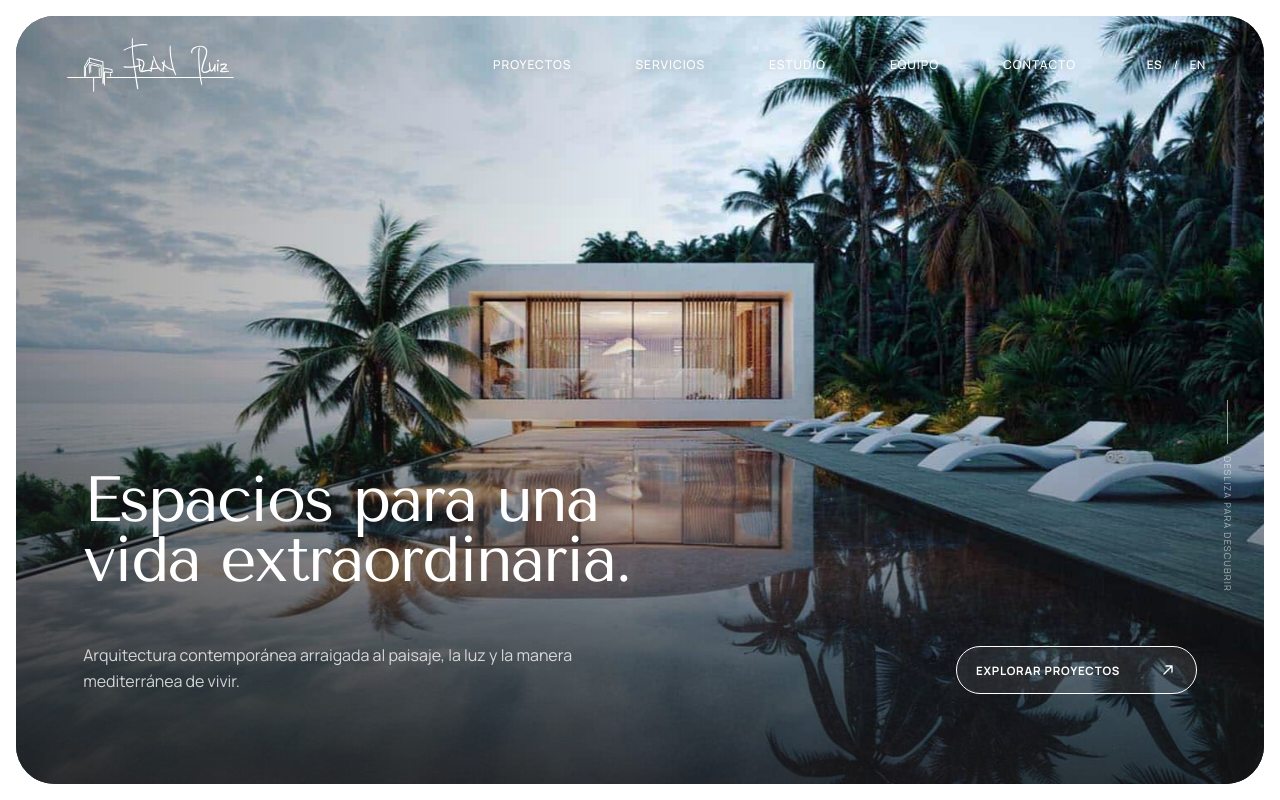
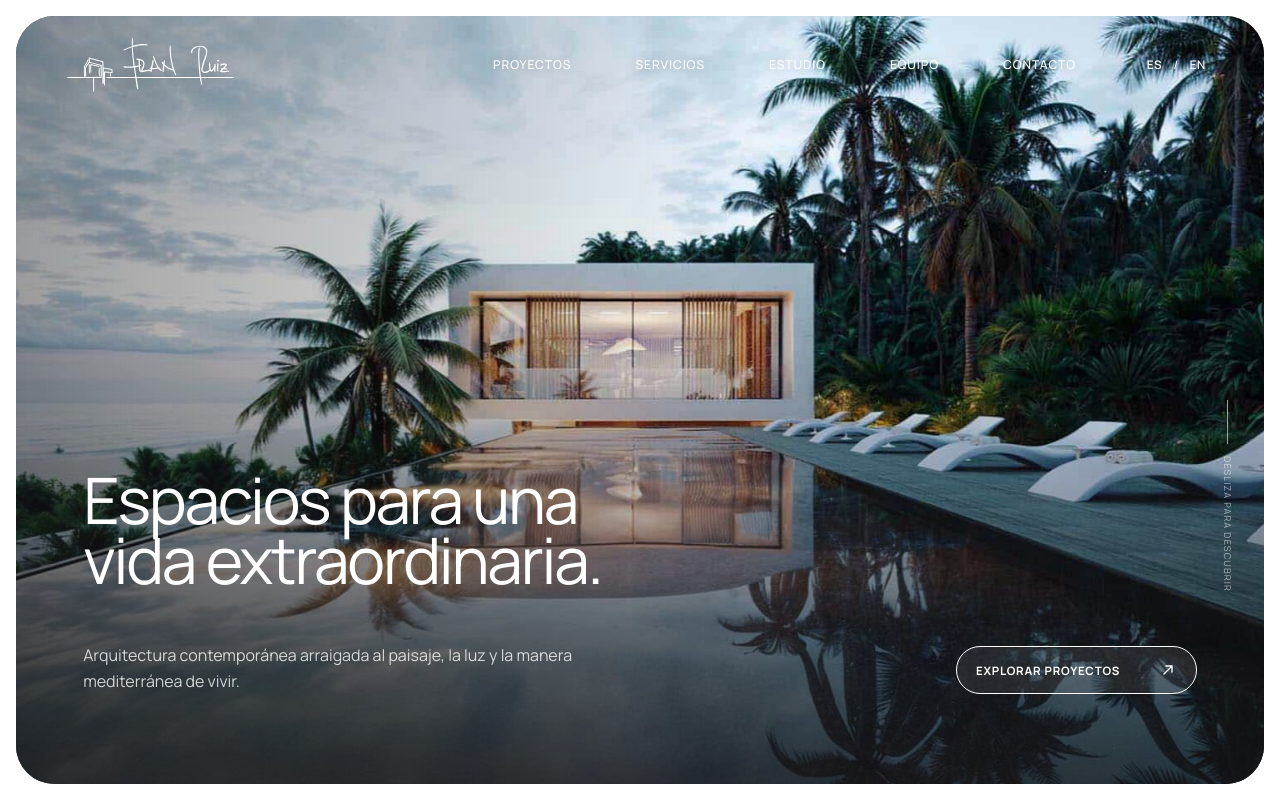
Before and after one commit to nmmilosevic/franruiz26, a Next.js app: page / in a window 1280 px wide. Shown: the top 800 px of the page. Built offline with nearby package versions, Linux system fonts and the light colour scheme.

Commit message:
Use Manrope for titles instead of Tenor Sans.
Keep one sans-serif family sitewide so headings no longer read as serif.

Co-authored-by: Cursor <cursoragent@cursor.com>

```diff
--- a/app/layout.tsx
+++ b/app/layout.tsx
@@ -1,19 +1,14 @@
 import type { Metadata } from "next";
-import { Manrope, Tenor_Sans } from "next/font/google";
+import { Manrope } from "next/font/google";
 import MotionSystem from "./components/MotionSystem";
 import PageTransition from "./components/PageTransition";
 import "./globals.css";
 
+// One sans family for body and titles — Tenor Sans read as serif to visitors.
 const manrope = Manrope({
-  variable: "--font-body",
+  variable: "--font-sans",
   subsets: ["latin"],
-  display: "swap",
-});
-
-const tenor = Tenor_Sans({
-  variable: "--font-display",
-  weight: "400",
-  subsets: ["latin"],
+  weight: ["400", "500", "600", "700"],
   display: "swap",
 });
 
@@ -42,10 +37,7 @@ export const metadata: Metadata = {
 
 export default function RootLayout({ children }: Readonly<{ children: React.ReactNode }>) {
   return (
-    // Put font CSS variables on <html> so every descendant can use them.
-    // Apply manrope.className on <body> so body text gets a real font-family
-    // even if a CSS `var(--font-*)` reference fails (invalid vars fall back to serif).
-    <html lang="es" className={`${manrope.variable} ${tenor.variable}`}>
+    <html lang="es" className={manrope.variable}>
       <body className={manrope.className}>
         <PageTransition />
         <MotionSystem />
```
Also changed, not shown: app/globals.css, 1 other file (tests, documents, lock files or other folders).
